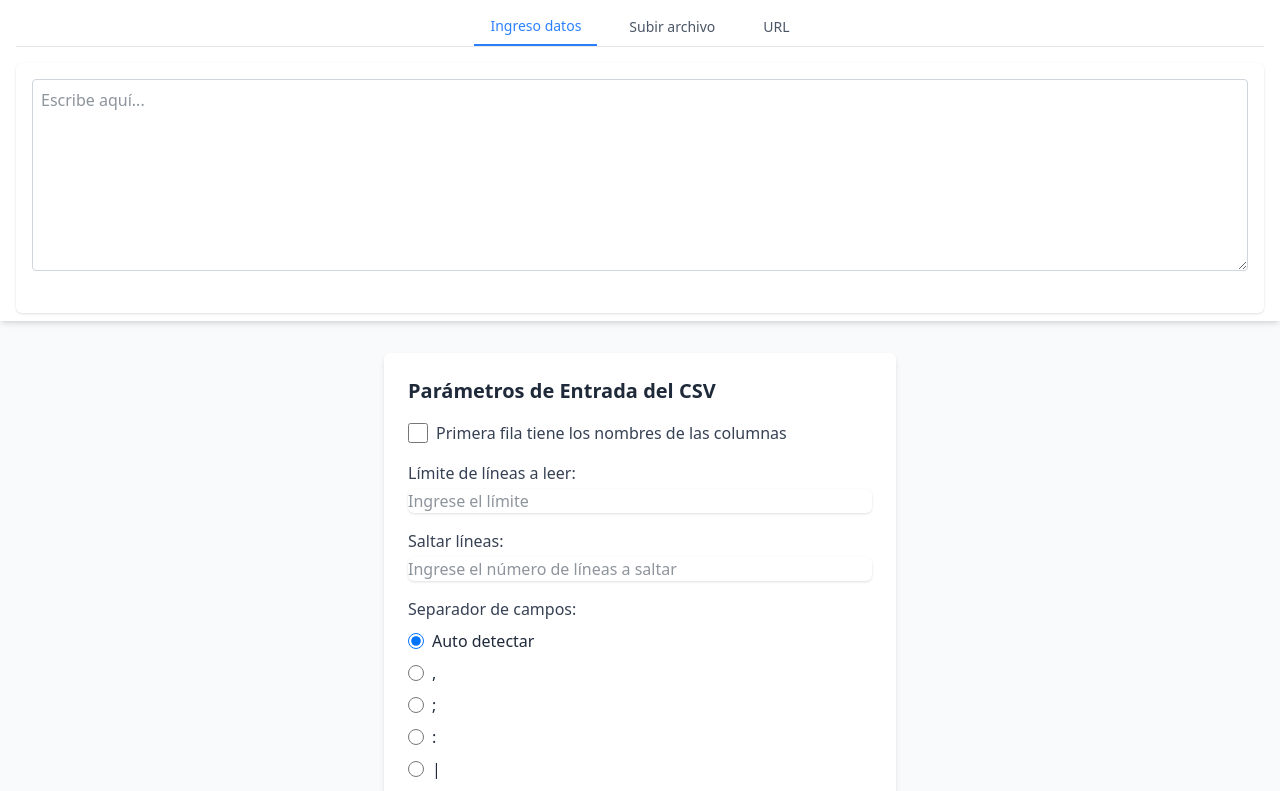
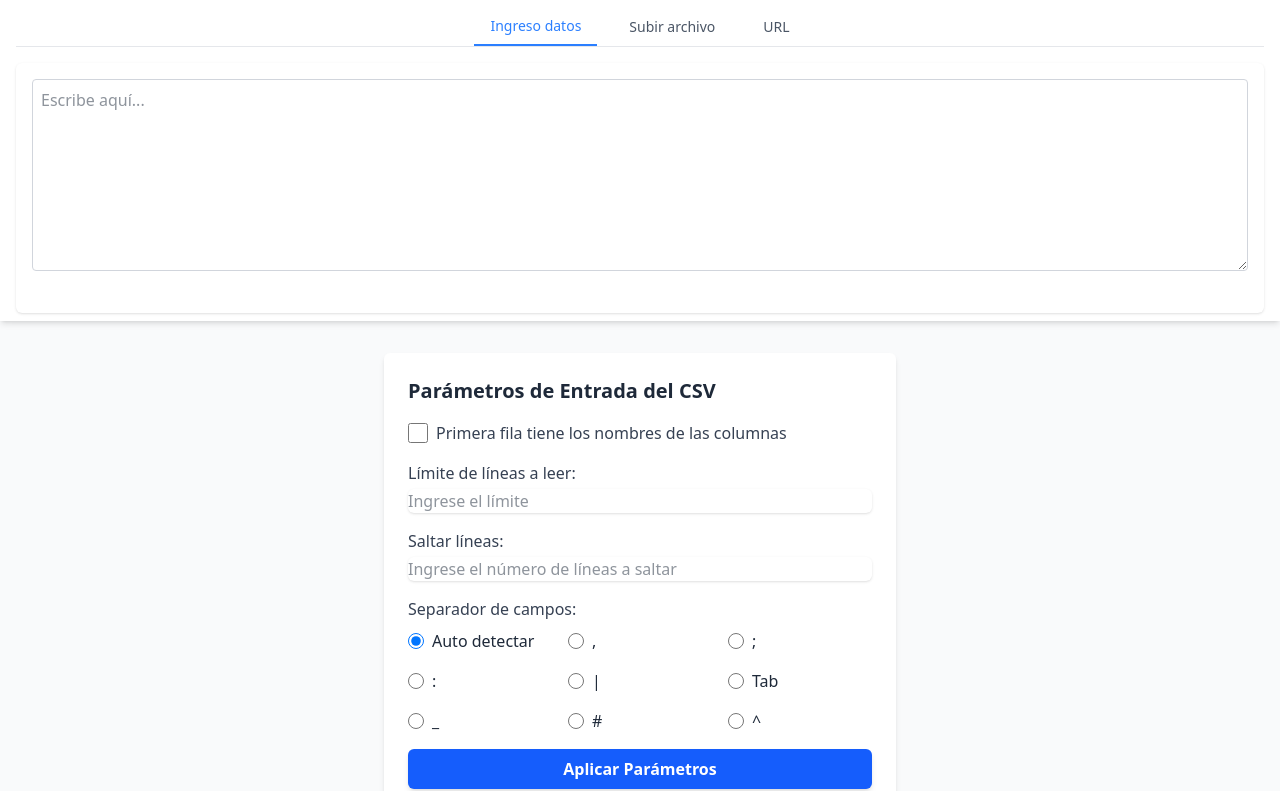
Before and after one commit to Fhernd/proy10_convertidor_csv_sql, a Vue app: page / in a window 1280 px wide. Shown: the top 791 px of the page. Built offline with nearby package versions, Linux system fonts and the light colour scheme; the HTML template or start-up script is replaced by a standard one.

Commit message:
Controles de separador de campos distribuidos en 3 filas y 3 columnas. Lo anterior con el propósito de mejorar la apariencia de la aplicación y la optimización del espacio.

```diff
--- a/src/components/OpcionesEntrada.vue
+++ b/src/components/OpcionesEntrada.vue
@@ -40,7 +40,7 @@
       <!-- Grupo de Radio Buttons: Separador de campos -->
       <div class="mb-4">
         <label class="block text-gray-700 font-medium mb-2">Separador de campos:</label>
-        <div class="space-y-2">
+        <div class="grid grid-cols-3 gap-4">
           <label class="flex items-center space-x-2">
             <input
               type="radio"
```
